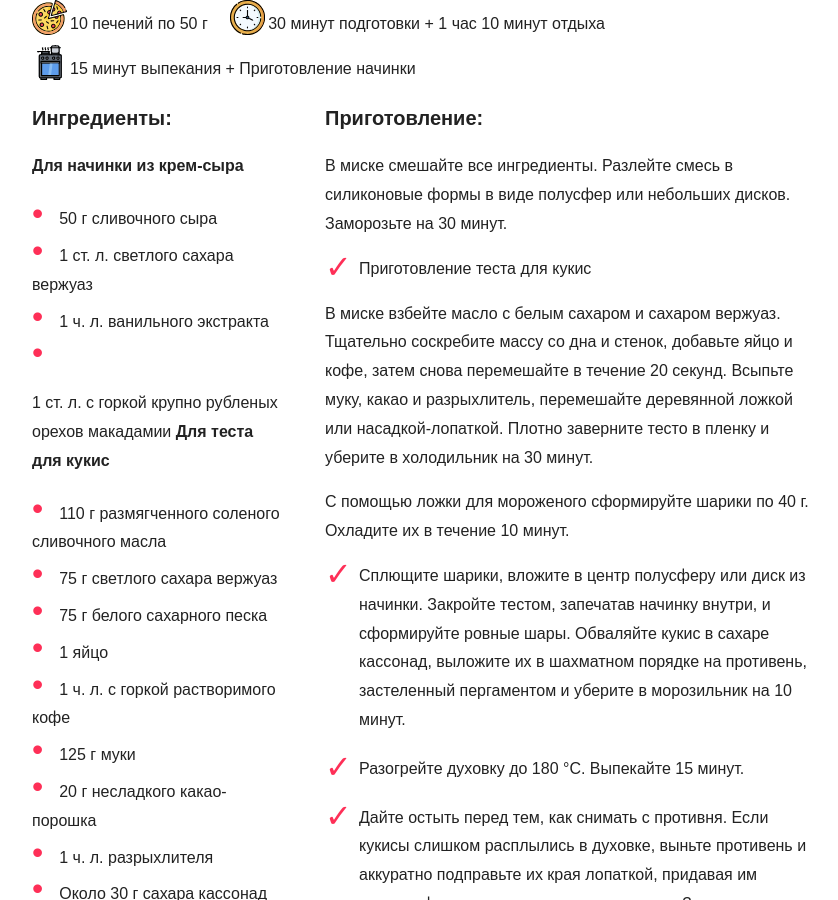
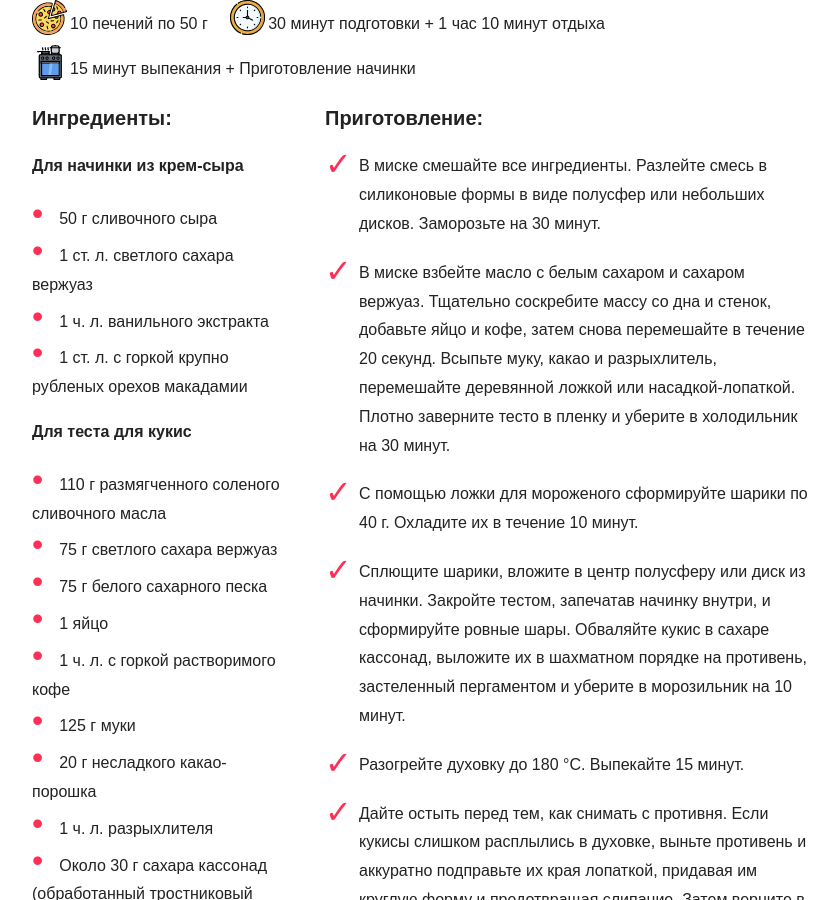
Before and after one commit to Helga1970/new-site, a Jekyll site: the page built from _recipes/les-cookeis-de-nos-reve/kukis-shokoladnyi-s-krem-chizom-vnutri.md, in a window 1280 px wide and 900 px high, scrolled down 946 px. Shown: the whole window, without its empty margins (58-896 px from the left). Built offline with Jekyll 4.4.1, drawn with Linux system fonts in a browser that asks for light colours; nearby versions of some CDN libraries; some web fonts are replaced; comment, search, counter and statistics services are not loaded.

Commit message:
Update kukis-shokoladnyi-s-krem-chizom-vnutri.md

```diff
--- a/_recipes/les-cookeis-de-nos-reve/kukis-shokoladnyi-s-krem-chizom-vnutri.md
+++ b/_recipes/les-cookeis-de-nos-reve/kukis-shokoladnyi-s-krem-chizom-vnutri.md
@@ -29,6 +34,7 @@
     * 1 ч. л. ванильного экстракта
 
     * 1 ст. л. с горкой крупно рубленых орехов макадамии
+
 
     **Для теста для кукис**
 
@@ -50,39 +56,36 @@
     * 1 ч. л. разрыхлителя
 
     * Около 30 г сахара кассонад (обработанный тростниковый сахар) для обсыпки'
-  directions_markdown: 'В миске смешайте все ингредиенты. Разлейте смесь в силиконовые
+  directions_markdown: '1. В миске смешайте все ингредиенты. Разлейте смесь в силиконовые
     формы в виде полусфер или небольших дисков. Заморозьте на 30 минут.
 
 
-    1. Приготовление теста для кукис
-
-
-    В миске взбейте масло с белым сахаром и сахаром вержуаз. Тщательно соскребите
+    2. В миске взбейте масло с белым сахаром и сахаром вержуаз. Тщательно соскребите
     массу со дна и стенок, добавьте яйцо и кофе, затем снова перемешайте в течение
     20 секунд. Всыпьте муку, какао и разрыхлитель, перемешайте деревянной ложкой или
     насадкой-лопаткой. Плотно заверните тесто в пленку и уберите в холодильник на
     30 минут.
 
 
-    С помощью ложки для мороженого сформируйте шарики по 40 г. Охладите их в течение
+    3. С помощью ложки для мороженого сформируйте шарики по 40 г. Охладите их в течение
     10 минут.
 
 
-    2. Сплющите шарики, вложите в центр полусферу или диск из начинки. Закройте тестом,
+    4. Сплющите шарики, вложите в центр полусферу или диск из начинки. Закройте тестом,
     запечатав начинку внутри, и сформируйте ровные шары. Обваляйте кукис в сахаре
     кассонад, выложите их в шахматном порядке на противень, застеленный пергаментом
     и уберите в морозильник на 10 минут.
 
 
-    3. Разогрейте духовку до 180 °C. Выпекайте 15 минут.
+    5. Разогрейте духовку до 180 °C. Выпекайте 15 минут.
 
 
-    4. Дайте остыть перед тем, как снимать с противня. Если кукисы слишком расплылись
+    6. Дайте остыть перед тем, как снимать с противня. Если кукисы слишком расплылись
     в духовке, выньте противень и аккуратно подправьте их края лопаткой, придавая
     им круглую форму и предотвращая слипание. Затем верните в духовку еще на 2–3 минуты.
 
 
-    5. ВАРИАНТЫ: Ароматизируйте начинку, добавив 1 ч. л. растворимого кофе, 25 г пюрированных
+    ВАРИАНТЫ: Ароматизируйте начинку, добавив 1 ч. л. растворимого кофе, 25 г пюрированных
     фруктов (малина или клубника), 1 ст. л. мелко натертой цедры или несколько капель
     мятного экстракта. Также можно выпекать кукис в кольцах диаметром 6 см.'
 book:
```
Also changed, not shown: other parts of _recipes/les-cookeis-de-nos-reve/kukis-shokoladnyi-s-krem-chizom-vnutri.md (+8 -3 lines).
